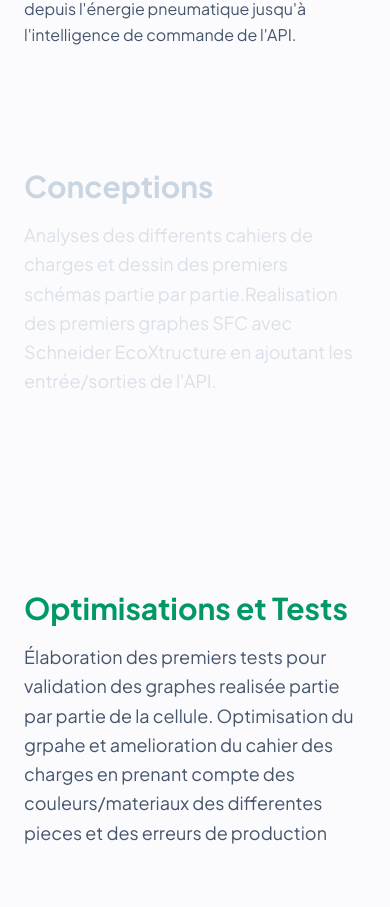
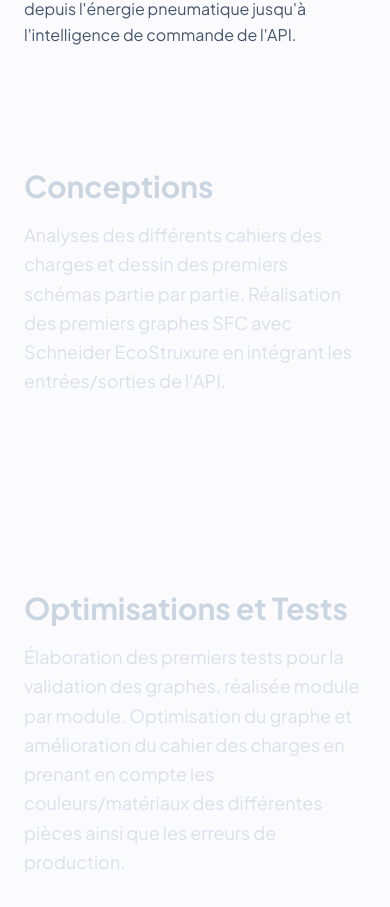
Before and after one commit to c-pili/c-pili.github.io, a Next.js app: page /projets/cellule-festo in a window 390 px wide. Shown: the part 1075-1982 px from the top of the page. Built offline with nearby package versions, Linux system fonts and the light colour scheme.

Commit message:
Add new Gallery UI Gents + Festo

```diff
--- a/app/projets/cellule-festo/page.tsx
+++ b/app/projets/cellule-festo/page.tsx
@@ -5,7 +5,7 @@ import Link from "next/link";
 import { Footer } from "@/components/Footer";
 import { AnimatedTooltip } from "@/components/ui/animated-tooltip";
 import { SmoothImageReveal } from "@/components/ui/smooth-image-reveal";
-import { AccordionGallery } from "@/components/ui/accordion-gallery";
+import { BentoGallery } from "@/components/ui/bento-gallery"; // <-- Ajout de BentoGallery
 import { motion, AnimatePresence } from "framer-motion";
 
 export default function CelluleFestoPage() {
@@ -34,13 +34,13 @@ export default function CelluleFestoPage() {
         {
             id: 1,
             name: "Clément",
-      designation: "Etudiant GEII",
+            designation: "Étudiant GEII",
             image: "/IMG_Profile.JPG",
         },
         {
             id: 2,
             name: "Yliès",
-      designation: "Etudiant GEII",
+            designation: "Étudiant GEII",
             image: "/IMG_Team.png",
         },
     ];
@@ -49,10 +49,10 @@ export default function CelluleFestoPage() {
         {
             title: "Conceptions",
             description:
-        "Analyses des differents cahiers de charges et dessin des premiers schémas partie par partie.Realisation des premiers graphes SFC avec Schneider EcoXtructure en ajoutant les entrée/sorties de l'API.",
+                "Analyses des différents cahiers des charges et dessin des premiers schémas partie par partie. Réalisation des premiers graphes SFC avec Schneider EcoStruxure en intégrant les entrées/sorties de l'API.",
             content: (
                 <img
-          src="/IMG_Cellule-1.png"
+          src= "/IMG_Cellule-1.png"
           alt="Système mécanique"
           className="h-full w-full object-cover"
             />
@@ -61,134 +61,166 @@ export default function CelluleFestoPage() {
 {
     title: "Optimisations et Tests",
         description:
-        "Élaboration des premiers tests pour validation des graphes realisée partie par partie de la cellule. Optimisation du grpahe et amelioration du cahier des charges en prenant compte des couleurs/materiaux des differentes pieces et des erreurs de production",
+    "Élaboration des premiers tests pour la validation des graphes, réalisée module par module. Optimisation du graphe et amélioration du cahier des charges en prenant en compte les couleurs/matériaux des différentes pièces ainsi que les erreurs de production.",
         content: (
             <img
-          src="/IMG_Cellule-2.png"
-          alt="Logique et automatisation"
-          className="h-full w-full object-cover"
+          src= "/IMG_Cellule-2.png"
+    alt = "Logique et automatisation"
+    className = "h-full w-full object-cover"
         />
       ),
 },
 {
     title: "Passage en Sémaphore",
         description:
-        "Optimisation et passage au dernier cahier des charges. Traduction du graphes actuel en graphe a sémaphore. Davantage utile lorsque nous avons plusieur pieces en simultanées sur la machine avec des couleurs/materiaux differents, cela permet d'avoir un visuel direct avec le logiciel",
+    "Optimisation finale et passage au dernier cahier des charges. Traduction du graphe classique en graphe à sémaphore. Cette méthode est indispensable lorsque plusieurs pièces de couleurs/matériaux différents sont simultanément sur la machine, offrant une gestion optimale de la file d'attente.",
         content: (
             <img
-          src="/IMG_Cellule-3.png"
-          alt="Programmation API"
-          className="h-full w-full object-cover"
+          src= "/IMG_Cellule-3.png"
+    alt = "Programmation API"
+    className = "h-full w-full object-cover"
         />
       ),
 },
   ];
 
-  const galleryImages = [
-    "/IMG_CelluleFesto.png", // Remplacez par votre vraie photo
-    "/IMG_Cellule-1.png",
-    "/IMG_Cellule-2.png",
-    "/IMG_Cellule-3.png",
+// Configuration de la Galerie Bento (4 éléments pour faire une belle grille complète)
+const galleryItems = [
+    {
+        id: 1,
+        src: "/IMG_CelluleFesto.png",
+        title: "Cellule Festo",
+        desc: "Vue globale de la ligne de production automatisée.",
+        className: "md:col-span-2 md:row-span-2 h-[500px]", // Grande image à gauche
+    },
+    {
+        id: 2,
+        src: "/IMG_Cellule-1.png",
+        title: "Graphes SFC",
+        desc: "Premiers schémas et graphes SFC réalisés avec Schneider EcoStruxure.",
+        className: "md:col-span-1 md:row-span-1 h-[242px]", // En haut à droite
+    },
+    {
+        id: 3,
+        src: "/IMG_Cellule-2.png",
+        title: "Tests et Optimisations",
+        desc: "Validation étape par étape et gestion des erreurs de production.",
+        className: "md:col-span-1 md:row-span-1 h-[242px]", // En bas à droite
+    },
+    {
+        id: 4,
+        src: "/IMG_Cellule-3.png",
+        title: "Graphe à Sémaphore",
+        desc: "Passage au graphe à sémaphore pour la gestion complexe de pièces simultanées sur la ligne de production.",
+        className: "md:col-span-3 md:row-span-1 h-[300px]", // Grande barre horizontale en bas
+    },
 ];
 
 return (
-    <main className="min-h-screen bg-[#FBFBFD] text-slate-900 antialiased selection:bg-emerald-100 selection:text-emerald-900">
-      <div className="max-w-5xl mx-auto px-6 pt-24 pb-20 md:pt-32">
+    <main className= "min-h-screen bg-[#FBFBFD] text-slate-900 antialiased selection:bg-emerald-100 selection:text-emerald-900" >
+    <div className="max-w-5xl mx-auto px-6 pt-24 pb-20 md:pt-32" >
         <Link
           href="/"
-          className="inline-flex items-center gap-2 text-xs font-mono text-slate-500 hover:text-slate-900 transition mb-10"
+className = "inline-flex items-center gap-2 text-xs font-mono text-slate-500 hover:text-slate-900 transition mb-10"
     >
-          Retour à l'accueil
+          & larr; Retour à l'accueil
     </Link>
 
-        {/* 1. Nouvelle animation fluide d'image (Smooth Reveal) */}
-        <SmoothImageReveal
-          src="/IMG_CelluleFesto.png"
-          alt="Cellule Festo"
-        />
+{/* 1. Image en haut */ }
+<SmoothImageReveal src="/IMG_CelluleFesto.png" alt = "Cellule Festo" />
 
-        {/* 2. Titre animé et Tooltip de l'équipe */}
-        <div className="mt-12 flex flex-col md:flex-row md:items-end justify-between gap-8 pb-10 border-b border-slate-200/70">
+{/* 2. Titre animé et Tooltip de l'équipe */ }
+    < div className = "mt-12 flex flex-col md:flex-row md:items-end justify-between gap-8 pb-10 border-b border-slate-200/70" >
         <div>
-            <span className="text-xs font-mono uppercase tracking-widest text-emerald-600 font-semibold block mb-3">
-              Automatisme Industrielle
+        <span className="text-xs font-mono uppercase tracking-widest text-emerald-600 font-semibold block mb-3" >
+            Automatisme Industriel
                 </span>
-            <motion.h1
-              initial={{ opacity: 0, y: 10 }}
-              animate={{ opacity: 1, y: 0 }}
-              transition={{ duration: 0.6, delay: 0.2 }}
-              className="text-4xl sm:text-5xl font-extrabold tracking-tight text-slate-950"
+                < motion.h1
+initial = {{ opacity: 0, y: 10 }}
+animate = {{ opacity: 1, y: 0 }}
+transition = {{ duration: 0.6, delay: 0.2 }}
+className = "text-4xl sm:text-5xl font-extrabold tracking-tight text-slate-950"
     >
     Cellule Festo
         </motion.h1>
         </div>
 
-          <div className="flex flex-col items-start md:items-end gap-3">
-            <span className="text-xs font-mono text-slate-500 uppercase tracking-wider">Equipe de Projet</span>
-            <div className="flex flex-row items-center">
-              <AnimatedTooltip items={team} />
+        < div className = "flex flex-col items-start md:items-end gap-3" >
+            <span className="text-xs font-mono text-slate-500 uppercase tracking-wider" > Équipe de Projet </span>
+                < div className = "flex flex-row items-center" >
+                    <AnimatedTooltip items={ team } />
                         </div>
                         </div>
                         </div>
 
-        {/* 3. Section Architecture (Sticky Scroll Natif avec Images) */}
-        <div className="mt-16 mb-32 flex flex-col md:flex-row items-start gap-12 relative">
+{/* 3. Section Architecture (Sticky Scroll Natif avec Images) */ }
+<div className="mt-16 mb-32 flex flex-col md:flex-row items-start gap-12 relative" >
 
-          <div className="w-full md:w-1/2 pb-32">
-            <div className="mb-20">
-              <h2 className="text-2xl font-bold text-slate-900 mb-4">Introduction</h2>
-              <p className="text-slate-600 leading-relaxed">
-                Ce projet simule une ligne de production industrielle automatisée. L'objectif était de maîtriser l'ensemble de la chaîne d'action : depuis l'énergie pneumatique jusqu'à l'intelligence de commande de l'API.
+    <div className="w-full md:w-1/2 pb-32" >
+        <div className="mb-20" >
+            <h2 className="text-2xl font-bold text-slate-900 mb-4" > Introduction </h2>
+                < p className = "text-slate-600 leading-relaxed" >
+                    Ce projet simule une ligne de production industrielle automatisée.L'objectif était de maîtriser l'ensemble de la chaîne d'action : depuis l'énergie pneumatique jusqu'à l'intelligence de commande de l'API.
                         </p>
                         </div>
 
-            {scrollContent.map((item, index) => (
-              <div key={index} className="scroll-section min-h-[50vh] pt-10">
+{
+    scrollContent.map((item, index) => (
+        <motion.div
+                key= { index }
+                initial = {{ opacity: 0, y: 30 }}
+whileInView = {{ opacity: 1, y: 0 }}
+viewport = {{ once: true, margin: "-100px" }}
+transition = {{ duration: 0.7, ease: "easeOut" }}
+className = "scroll-section min-h-[50vh] pt-10"
+    >
     <h3
-                  className={`text-3xl font-bold mb-4 transition-colors duration-500 ${
-                    activeSection === index ? "text-emerald-600" : "text-slate-300"
+                  className={
+    `text-3xl font-bold mb-4 transition-colors duration-500 ${activeSection === index ? "text-emerald-600" : "text-slate-300"
+    }`
+}
+                >
+{ item.title }
+    </h3>
+    < p
+className = {`leading-relaxed text-lg transition-opacity duration-500 ${activeSection === index ? "opacity-100 text-slate-600" : "opacity-30 text-slate-400"
     }`}
                 >
-                  {item.title}
-                </h3>
-                <p
-                  className={`leading-relaxed text-lg transition-opacity duration-500 ${
-                    activeSection === index ? "opacity-100 text-slate-600" : "opacity-30 text-slate-400"
-                  }`}
-                >
-                  {item.description}
+{ item.description }
     </p>
-              </div>
+    </motion.div>
             ))}
 </div>
 
-          <div className="hidden md:block w-full md:w-1/2 sticky top-32">
-            <div className="w-full h-[450px] rounded-3xl overflow-hidden shadow-xl border border-slate-200/80 bg-slate-100 relative">
-              <AnimatePresence mode="wait">
+    < div className = "hidden md:block w-full md:w-1/2 sticky top-32" >
+        <div className="w-full h-[450px] rounded-3xl overflow-hidden shadow-xl border border-slate-200/80 bg-slate-100 relative" >
+            <AnimatePresence mode="wait" >
                 <motion.div
-                  key={activeSection}
-                  initial={{ opacity: 0, scale: 0.95 }}
-                  animate={{ opacity: 1, scale: 1 }}
-                  exit={{ opacity: 0, scale: 1.05 }}
-                  transition={{ duration: 0.4, ease: "easeInOut" }}
-                  className="absolute inset-0"
+                  key={ activeSection }
+initial = {{ opacity: 0, scale: 0.95 }}
+animate = {{ opacity: 1, scale: 1 }}
+exit = {{ opacity: 0, scale: 1.05 }}
+transition = {{ duration: 0.4, ease: "easeInOut" }}
+className = "absolute inset-0"
     >
-                  {scrollContent[activeSection].content}
+{ scrollContent[activeSection].content }
     </motion.div>
     </AnimatePresence>
     </div>
     </div>
     </div>
 
-        {/* 4. Accordion Gallery à la fin */}
-        <div className="mb-10">
-          <h2 className="text-2xl font-bold text-slate-900 mb-2">Galerie du projet</h2>
-          <p className="text-slate-500 text-sm mb-6 font-light">Survolez les images pour les agrandir.</p>
-          <AccordionGallery images={galleryImages} />
+{/* Galerie détaillée avec BentoGallery */ }
+<div className="mb-20" >
+    <h2 className="text-2xl font-bold text-slate-900 mb-2" > Galerie Détaillée </h2>
+        < p className = "text-slate-500 text-sm mb-8 font-light" >
+            Cliquez sur un graphe ou une image pour l'agrandir.
+                </p>
+                < BentoGallery items = { galleryItems } />
                     </div>
                     </div>
 
-      <Footer />
+                    < Footer />
                     </main>
   );
 }
--- a/app/projets/matrice-led/page.tsx
+++ b/app/projets/matrice-led/page.tsx
@@ -5,7 +5,7 @@ import Link from "next/link";
 import { Footer } from "@/components/Footer";
 import { AnimatedTooltip } from "@/components/ui/animated-tooltip";
 import { SmoothImageReveal } from "@/components/ui/smooth-image-reveal";
-import { AccordionGallery } from "@/components/ui/accordion-gallery";
+import { BentoGallery } from "@/components/ui/bento-gallery"; // <-- Ajout de BentoGallery
 import { motion, AnimatePresence } from "framer-motion";
 
 export default function MatriceLedPage() {
@@ -86,11 +86,29 @@ export default function MatriceLedPage() {
 },
   ];
 
-// Images de la galerie
-const galleryImages = [
-    "/IMG_Matrice-1.png",
-    "/IMG_Matrice-2.png",
-    "/IMG_Matrice-3.png",
+// Configuration de la Galerie Bento
+const galleryItems = [
+    {
+        id: 1,
+        src: "/IMG_Matrice-1.png",
+        title: "Synoptique & Routage",
+        desc: "Vue d'ensemble du système et conception du PCB sur Altium Designer.",
+        className: "md:col-span-2 md:row-span-2 h-[500px]", // Grande image
+    },
+    {
+        id: 2,
+        src: "/IMG_Matrice-2.png",
+        title: "Registres à Décalage",
+        desc: "Gestion de l'affichage matriciel via les registres 74HC238 et 74HC4094.",
+        className: "md:col-span-1 md:row-span-1 h-[242px]",
+    },
+    {
+        id: 3,
+        src: "/IMG_Matrice-3.png",
+        title: "Module TinyRTC",
+        desc: "Intégration du module d'horloge I2C pour l'affichage autonome de l'heure.",
+        className: "md:col-span-1 md:row-span-1 h-[242px]",
+    },
 ];
 
 return (
@@ -100,17 +118,12 @@ return (
           href="/"
 className = "inline-flex items-center gap-2 text-xs font-mono text-slate-500 hover:text-slate-900 transition mb-10"
     >
-          Retour à l'accueil
+          & larr; Retour à l'accueil
     </Link>
 
-{/* 1. Image Smooth Reveal en haut */ }
-<SmoothImageReveal
-          src="/IMG_MatriceLED.png"
-alt = "Matrice LED"
-    />
+    < SmoothImageReveal src = "/IMG_MatriceLED.png" alt = "Matrice LED" />
 
-{/* 2. Titre animé et Tooltip de l'équipe */ }
-    < div className = "mt-12 flex flex-col md:flex-row md:items-end justify-between gap-8 pb-10 border-b border-slate-200/70" >
+        <div className="mt-12 flex flex-col md:flex-row md:items-end justify-between gap-8 pb-10 border-b border-slate-200/70" >
             <div>
             <span className="text-xs font-mono uppercase tracking-widest text-purple-600 font-semibold block mb-3" >
                 Développement C++
@@ -133,8 +146,7 @@ className = "text-4xl sm:text-5xl font-extrabold tracking-tight text-slate-950"
                         </div>
                         </div>
 
-{/* 3. Section Architecture (Sticky Scroll Natif) */ }
-<div className="mt-16 mb-20 flex flex-col md:flex-row items-start gap-12 relative" >
+                        < div className = "mt-16 mb-20 flex flex-col md:flex-row items-start gap-12 relative" >
                             <div className="w-full md:w-1/2 pb-32" >
                                 <div className="mb-20" >
                                     <h2 className="text-2xl font-bold text-slate-900 mb-4" > Introduction </h2>
@@ -143,7 +155,6 @@ className = "text-4xl sm:text-5xl font-extrabold tracking-tight text-slate-950"
                                                 </p>
                                                 </div>
 
-{/* Application de l'animation whileInView sur les blocs de texte */ }
 {
     scrollContent.map((item, index) => (
         <motion.div
@@ -190,13 +201,11 @@ className = "absolute inset-0"
     </div>
     </div>
 
-{/* 4. Section BLOC DE CODE (Animé au défilement) */ }
+{/* Section BLOC DE CODE */ }
 <div className="mb-32 py-16 border-t border-slate-200/70 overflow-hidden" >
     <div className="flex flex-col lg:flex-row items-center gap-12" >
-
-    {/* Texte descriptif du code */ }
-        < motion.div
-initial = {{ opacity: 0, x: -40 }}
+        <motion.div
+              initial={ { opacity: 0, x: -40 } }
 whileInView = {{ opacity: 1, x: 0 }}
 viewport = {{ once: true, margin: "-100px" }}
 transition = {{ duration: 0.7, ease: "easeOut" }}
@@ -217,16 +226,14 @@ className = "lg:w-1/3"
                                         </div>
                                         </motion.div>
 
-{/* Éditeur de Code Animé - Version sécurisée pour Turbopack */ }
-<motion.div
-              initial={ { opacity: 0, x: 40, scale: 0.95 } }
+                                        < motion.div
+initial = {{ opacity: 0, x: 40, scale: 0.95 }}
 whileInView = {{ opacity: 1, x: 0, scale: 1 }}
 viewport = {{ once: true, margin: "-100px" }}
 transition = {{ duration: 0.7, ease: "easeOut" }}
 className = "lg:w-2/3 w-full rounded-xl bg-[#0d1117] border border-slate-700 shadow-2xl overflow-hidden"
     >
-{/* Barre supérieure style macOS */ }
-    < div className = "flex items-center px-4 py-3 bg-[#161b22] border-b border-slate-700/50" >
+    <div className="flex items-center px-4 py-3 bg-[#161b22] border-b border-slate-700/50" >
         <div className="flex space-x-2" >
             <div className="w-3 h-3 rounded-full bg-red-500/80" > </div>
                 < div className = "w-3 h-3 rounded-full bg-yellow-500/80" > </div>
@@ -235,8 +242,7 @@ className = "lg:w-2/3 w-full rounded-xl bg-[#0d1117] border border-slate-700 sha
                         < span className = "ml-4 text-xs text-slate-400 font-mono" > main.cpp </span>
                             </div>
 
-{/* Code avec balises sécurisées */ }
-<div className="p-5 overflow-x-auto" >
+                            < div className = "p-5 overflow-x-auto" >
                                 <pre className="text-sm font-mono leading-relaxed text-slate-300" >
                                     <code>
                                     <span className="text-blue-400" > { "void "} </span>
@@ -297,9 +303,8 @@ className = "lg:w-2/3 w-full rounded-xl bg-[#0d1117] border border-slate-700 sha
     </motion.div>
     </div>
 
-{/* Bouton d'accès au GitHub */ }
-<motion.div
-            initial={ { opacity: 0, y: 20 } }
+    < motion.div
+initial = {{ opacity: 0, y: 20 }}
 whileInView = {{ opacity: 1, y: 0 }}
 viewport = {{ once: true, margin: "-50px" }}
 transition = {{ duration: 0.6, delay: 0.3 }}
@@ -315,8 +320,7 @@ rel = "noopener noreferrer"
 whileTap = {{ scale: 0.95 }}
 className = "flex items-center gap-3 px-8 py-4 bg-slate-900 text-white rounded-full font-semibold shadow-lg shadow-slate-900/20 transition-colors"
     >
-{/* SVG sans aria-hidden pour ne pas perturber l'auto-formateur de Visual Studio */ }
-    < svg className = "w-6 h-6" fill = "currentColor" viewBox = "0 0 24 24" >
+    <svg className="w-6 h-6" fill = "currentColor" viewBox = "0 0 24 24" >
         <path fillRule="evenodd" d = "M12 2C6.477 2 2 6.484 2 12.017c0 4.425 2.865 8.18 6.839 9.504.5.092.682-.217.682-.483 0-.237-.008-.868-.013-1.703-2.782.605-3.369-1.343-3.369-1.343-.454-1.158-1.11-1.466-1.11-1.466-.908-.62.069-.608.069-.608 1.003.07 1.531 1.032 1.531 1.032.892 1.53 2.341 1.088 2.91.832.092-.647.35-1.088.636-1.338-2.22-.253-4.555-1.113-4.555-4.951 0-1.093.39-1.988 1.029-2.688-.103-.253-.446-1.272.098-2.65 0 0 .84-.27 2.75 1.026A9.564 9.564 0 0112 6.844c.85.004 1.705.115 2.504.337 1.909-1.296 2.747-1.027 2.747-1.027.546 1.379.202 2.398.1 2.651.64.7 1.028 1.595 1.028 2.688 0 3.848-2.339 4.695-4.566 4.943.359.309.678.92.678 1.855 0 1.338-.012 2.419-.012 2.747 0 .268.18.58.688.482A10.019 10.019 0 0022 12.017C22 6.484 17.522 2 12 2z" clipRule = "evenodd" />
             </svg>
                 Voir le code sur GitHub
@@ -325,11 +329,13 @@ className = "flex items-center gap-3 px-8 py-4 bg-slate-900 text-white rounded-f
     </motion.div>
     </div>
 
-{/* 5. Accordion Gallery à la fin */ }
-<div className="mb-10" >
-    <h2 className="text-2xl font-bold text-slate-900 mb-2" > Galerie du projet </h2>
-        < p className = "text-slate-500 text-sm mb-6 font-light" > Survolez les images pour les agrandir.</p>
-            < AccordionGallery images = { galleryImages } />
+{/* Galerie détaillée avec BentoGallery */ }
+<div className="mb-20" >
+    <h2 className="text-2xl font-bold text-slate-900 mb-2" > Galerie Détaillée </h2>
+        < p className = "text-slate-500 text-sm mb-8 font-light" >
+            Cliquez sur un schéma ou une image pour l'agrandir.
+                </p>
+                < BentoGallery items = { galleryItems } />
                     </div>
                     </div>
 
```
Lines whose indentation alone changed are shown as unchanged.
